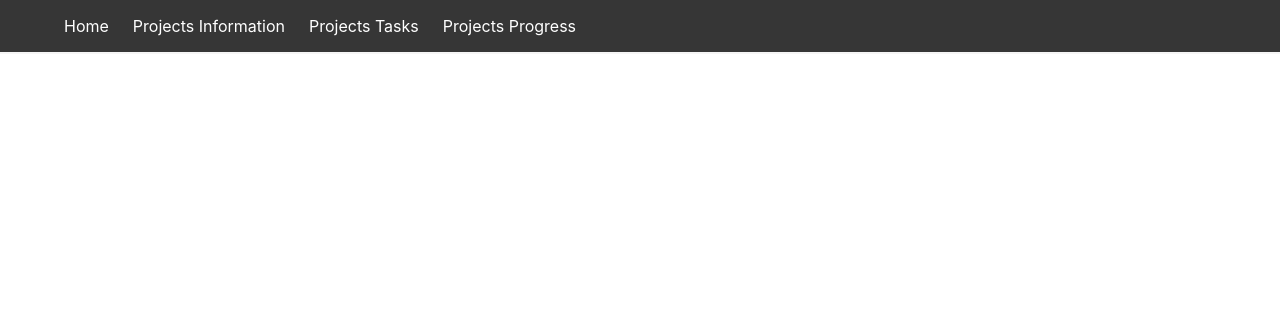
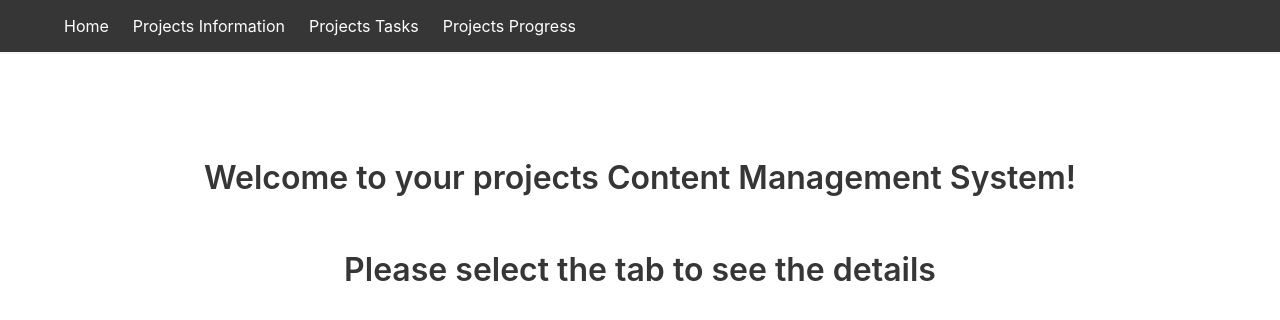
Before and after one commit to OlhaSheliakina/cms-app_backendless, a React (Create React App) app: page /#/home in a window 1280 px wide. Shown: the top 320 px of the page. Built offline with nearby package versions, Linux system fonts and the light colour scheme.

Commit message:
adding Home component

```diff
--- a/src/App.jsx
+++ b/src/App.jsx
@@ -2,6 +2,7 @@ import 'bulma/css/bulma.css';
 import React, { useEffect, useState } from 'react';
 import Navigation from './components/Navigation';
 import { Routes, Route, Navigate } from 'react-router-dom';
+import Home from './tabs/Home';
 
 const App = () => {
   const [tabs, setTabs] = useState([]);
@@ -26,7 +27,7 @@ const App = () => {
       <main>
         <div>
           <Routes>
-            <Route path='/home' element={<h1 className='title'>Home Page</h1>} />
+            <Route path='/home' element={<Home />} />
             <Route index element={<Navigate to='/home' replace />} />
             {tabs.map((tab) => (
               <Route
--- /dev/null
+++ b/src/tabs/Home.jsx
@@ -0,0 +1,15 @@
+import 'bulma/css/bulma.css';
+import React from 'react';
+
+const Home = () => {
+  return (
+    <section className='section is-medium has-text-centered'>
+      <h2 className='title p-4'>
+        Welcome to your projects Content Management System!
+      </h2>
+      <h3 className='title p-4'>Please select the tab to see the details</h3>
+    </section>
+  );
+};
+
+export default Home
```
Also changed, not shown: src/tabs/ProjectsInfo.jsx (added, +9 -0 lines), src/tabs/ProjectsProgress.jsx (added, +9 -0 lines), src/tabs/ProjectsTasks.jsx (added, +9 -0 lines).
